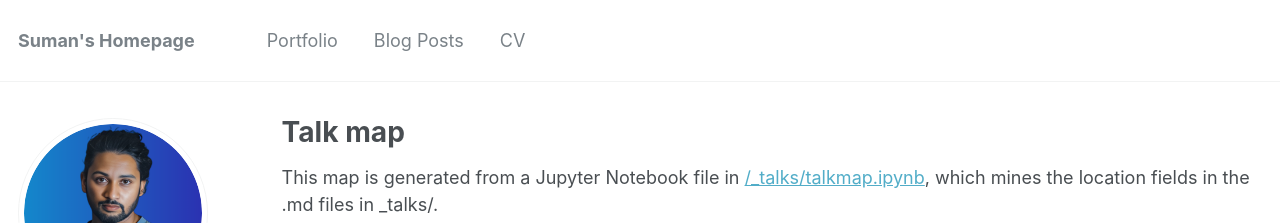
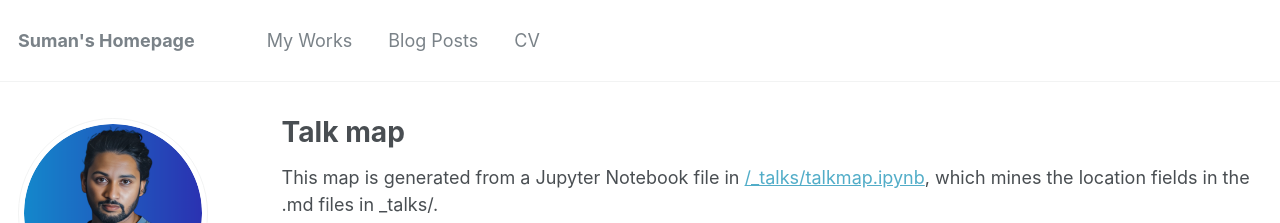
Before and after one commit to thesuman74/portfolio, a Jekyll site: the page built from _pages/talkmap.html, in a window 1280 px wide and 1147 px high. Shown: the top 223 px of the window. Built offline with Jekyll 4.4.1, drawn with Linux system fonts in a browser that asks for light colours; nearby versions of some CDN libraries; some web fonts are replaced.

Commit message:
Update navigation.yml

```diff
--- a/_data/navigation.yml
+++ b/_data/navigation.yml
@@ -9,8 +9,8 @@ main:
   # - title: "Teaching"
   #   url: /teaching/
 
-  - title: "Portfolio"
-    url: /projects/
+  - title: "My Works"
+    url: /my_works/
 
   - title: "Blog Posts"
     url: /year-archive/
```
